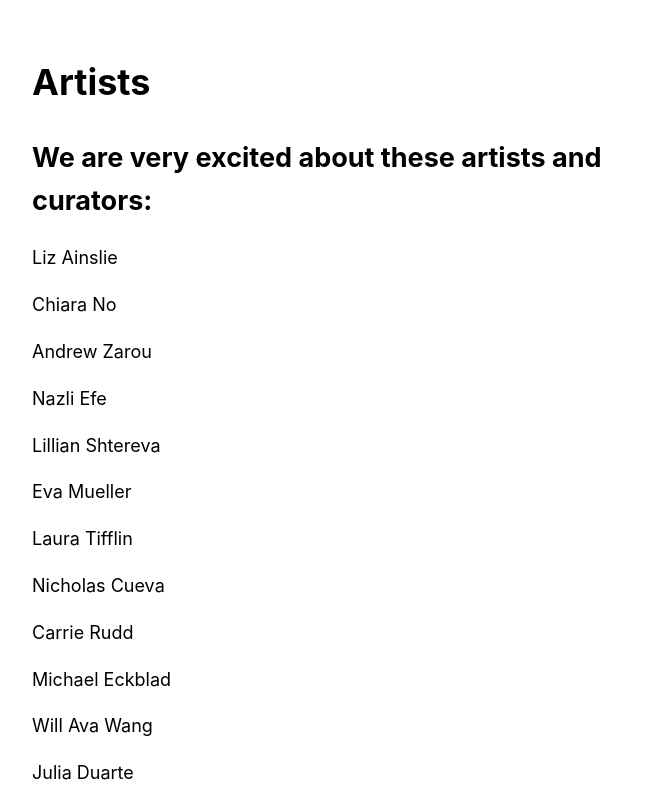
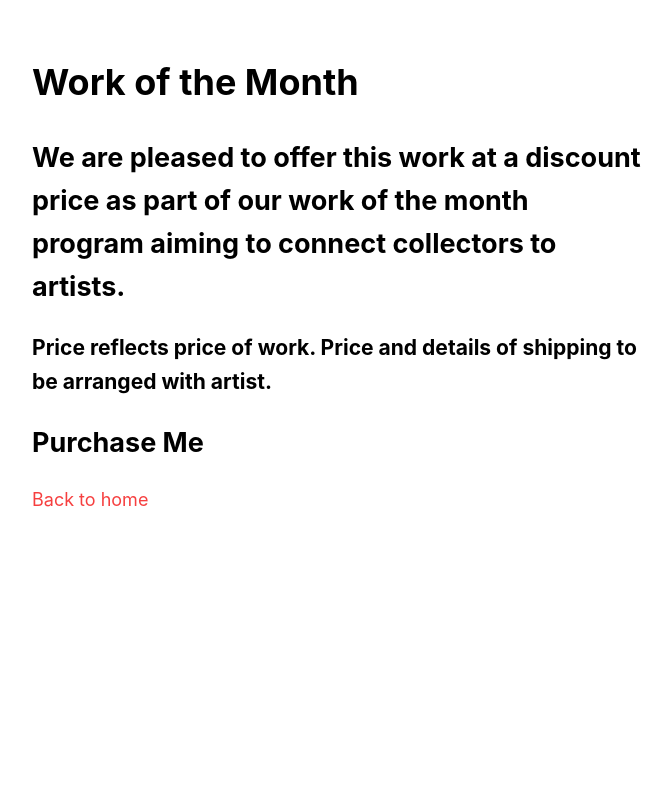
Before and after one commit to adamaslan/zxy3, a Next.js app: page /posts/artists in a window 1280 px wide. Shown: the top 800 px of the page, without its empty margins (302-973 px from the left). Built offline with nearby package versions, Linux system fonts and the light colour scheme.

Commit message:
template

```diff
--- a/pages/posts/artists.js
+++ b/pages/posts/artists.js
@@ -7,9 +7,24 @@ export default function PastShows() {
     <>
       <Layout>
         <Head>
-          <title>ZXY</title>
+          <title>Work of the Month</title>
         </Head>
-        <h1>Artists</h1>
+
+        <h1>Work of the Month</h1>
+        <h2>
+          We are pleased to offer this work at a discount price as part of our
+          work of the month program aiming to connect collectors to artists.
+        </h2>
+
+        {/* Image here */}
+
+        <h3>
+          Price reflects price of work. Price and details of shipping to be
+          arranged with artist.
+        </h3>
+        <h2>Purchase Me</h2>
+
+        {/* <h1>Artists</h1>
         <h2>We are very excited about these artists and curators:</h2>
         <p>Liz Ainslie </p>
 <p> Chiara No</p>
@@ -27,11 +42,10 @@ export default function PastShows() {
         <h3>Curators</h3>
         <p>Audra Lambert</p>
         <p>A. Timur Kilicaslan</p>
-        <h2>
-          <Link href="/">
-            <a>Back to home</a>
-          </Link>
-        </h2>
+        <h2> */}
+        <Link href="/">
+          <a>Back to home</a>
+        </Link>
       </Layout>
     </>
   );
```
